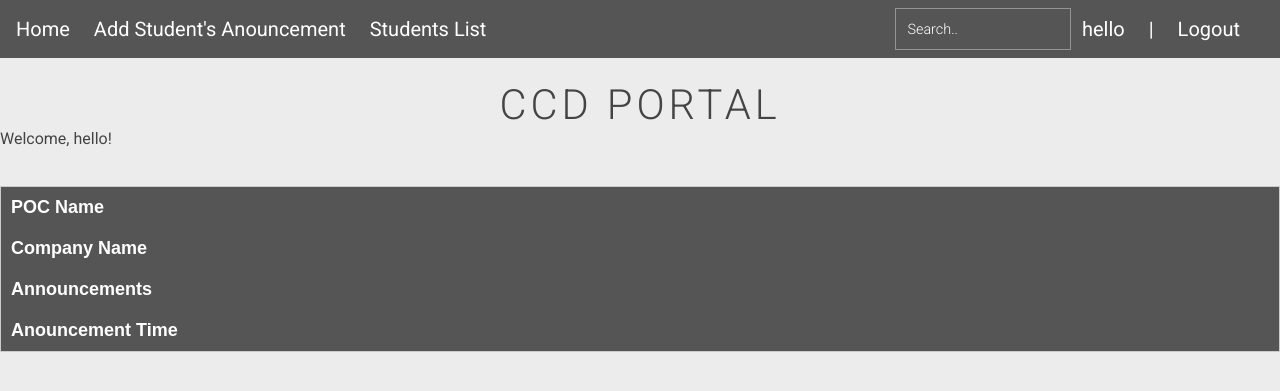
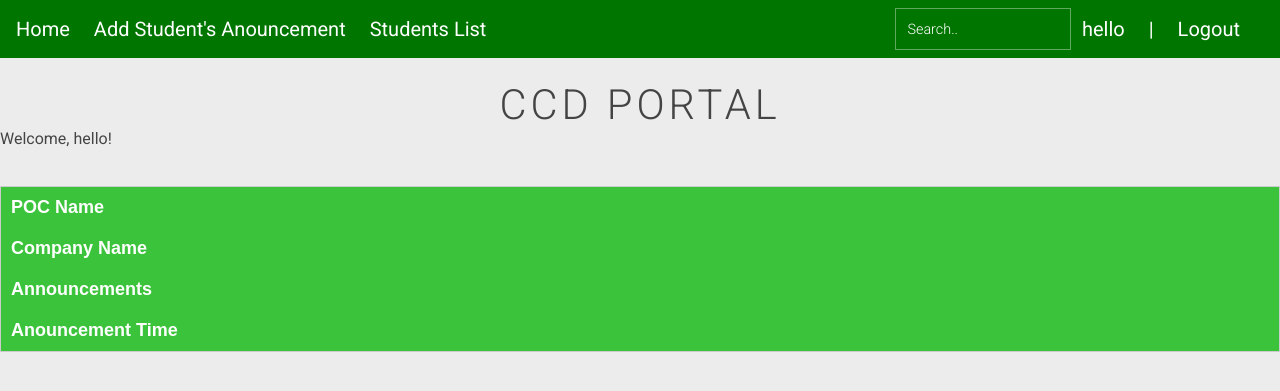
Before and after one commit to humamkhan2k/CCD-Portal, a Django app: page /portal/ in a window 1280 px wide. Shown: the top 391 px of the page. Run offline with Django 3.2, Linux system fonts and the light colour scheme; a user stored in the database is signed in; lists and menus that the app fills with data are empty; parts of the project's set-up code (start-up, migrations or seed data) failed here and were passed over; some libraries are stand-ins or nearby versions.

Commit message:
Table changed

```diff
--- a/CCD/CCD/static/nav.css
+++ b/CCD/CCD/static/nav.css
@@ -1,3 +1,4 @@
+
 
             body {
                 background: #000;
@@ -49,7 +50,7 @@ width : 180px;
             }
 
             .bg-steel {
-                background-color: #555;
+                background-color: #007600;
             }
 
             .site-header .navbar-nav .nav-link {
@@ -161,7 +162,7 @@ td, th {
     }
 
     .bg-steel {
-        background-color: #555;
+        background-color: #007600;
     }
 
     .site-header .navbar-nav .nav-link {
--- a/CCD/CCD/static/table.css
+++ b/CCD/CCD/static/table.css
@@ -7,11 +7,16 @@ table {
 /* Zebra striping */
 
 tr{
-  background: #fff;
+  background: #b1ffb1;
   }
-
+tr:nth-child(odd){
+    background: #4eff4e;
+  }
+tr:nth-child(even){
+    background: #89ff89;
+  }
 th {
-  background: #555;
+  background: #3bc43b;
   color: white;
   font-weight: bold;
   }
```
